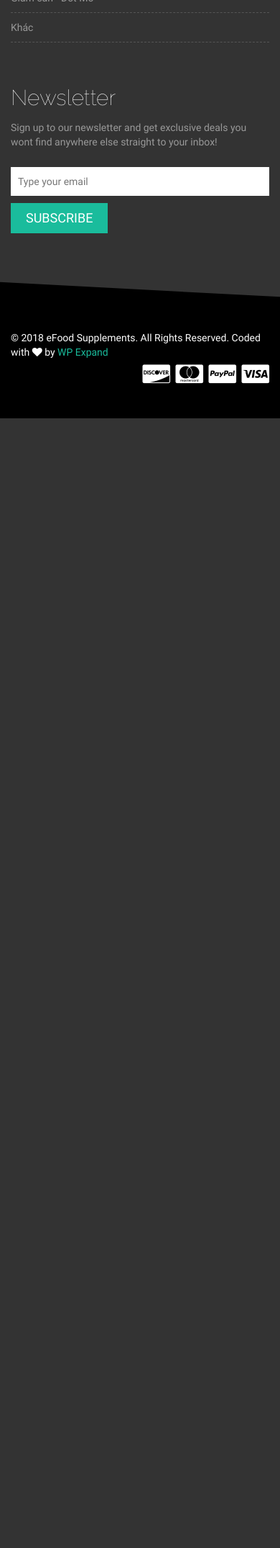
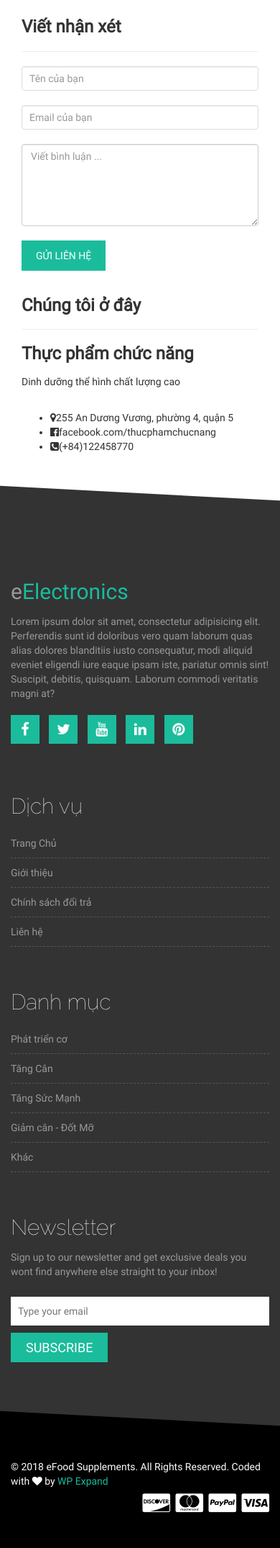
Before and after one commit to dangnghia1997/DoAnWeb_CK, a PHP site: page /lien_he.php in a window 390 px wide. Shown: the part 1255-3405 px from the top of the page at 72% size. Before the commit the page ends 1836 px from the top, so only its background shows below. Run offline with PHP 8.4, Linux system fonts and the light colour scheme; some libraries are stand-ins or nearby versions; some web fonts are replaced.

Commit message:
them font-awsome va them button scrollToTop

```diff
--- a/lien_he.php
+++ b/lien_he.php
@@ -1,3 +1,4 @@
 <?php
+$view="views/lien_he/v_lien_he.php";
 include("templates/layout.php");
 ?>
--- a/public/layout/js/jquery.js
+++ b/public/layout/js/jquery.js
@@ -1 +1,23 @@
 // JavaScript Document
+
+
+//scroll to top button
+$(document).ready(function(){
+
+    //Check to see if the window is top if not then display button
+    $(window).scroll(function(){
+        if ($(this).scrollTop() > 100) {
+            $('.scrollToTop').fadeIn();
+        } else {
+            $('.scrollToTop').fadeOut();
+        }
+    });
+
+    //Click event to scroll to top
+    $('.scrollToTop').click(function(){
+        $('html, body').animate({scrollTop : 0},800);
+        return false;
+    });
+
+});
+//end scroll to top button
--- a/templates/footer-top.php
+++ b/templates/footer-top.php
@@ -1,3 +1,4 @@
+<a href="#" class="scrollToTop"><i class="fa fa-chevron-up"></i></a>
 <div class="footer-top-area">
         <div class="zigzag-bottom"></div>
         <div class="container">
--- a/templates/head.php
+++ b/templates/head.php
@@ -4,7 +4,7 @@
     <meta charset="utf-8">
     <meta http-equiv="X-UA-Compatible" content="IE=edge">
     <meta name="viewport" content="width=device-width, initial-scale=1">
-    <title>eElectronics - HTML eCommerce Template</title>
+    <title>eFood Supplements</title>
 
     <!-- Google Fonts -->
     <link href='http://fonts.googleapis.com/css?family=Titillium+Web:400,200,300,700,600' rel='stylesheet' type='text/css'>
@@ -36,7 +36,7 @@
 
     <!-- Main Script -->
     <script src="public/layout/js/main.js"></script>
-
+    <script src="public/layout/js/jquery.js"></script>
 
 
 
@@ -44,6 +44,7 @@
     <link rel="stylesheet" href="public/layout/css/owl.carousel.css">
     <link rel="stylesheet" href="public/layout/css/style.css">
     <link rel="stylesheet" href="public/layout/css/responsive.css">
+    <link rel="stylesheet" href="public/layout/css/font-awesome.min.css">
 
     <!-- HTML5 shim and Respond.js for IE8 support of HTML5 elements and media queries -->
     <!-- WARNING: Respond.js doesn't work if you view the page via file:// -->
--- /dev/null
+++ b/views/lien_he/v_lien_he.php
@@ -0,0 +1,43 @@
+<div class="product-big-title-area">
+        <div class="container">
+            <div class="row">
+                <div class="col-md-12">
+                    <div class="product-bit-title text-center">
+                        <h2>Liên Hệ</h2>
+                    </div>
+                </div>
+            </div>
+        </div>
+    </div> <!-- End Page title area -->
+
+<div class="single-product-area">
+        <div class="zigzag-bottom"></div>
+        <div class="container">
+            <iframe src="https://www.google.com/maps/embed?pb=!1m18!1m12!1m3!1d979.9134975670003!2d106.68265390444628!3d10.76112748882957!2m3!1f0!2f0!3f0!3m2!1i1024!2i768!4f13.1!3m3!1m2!1s0x31752f1b8e6575c3%3A0x48d253bde1931e59!2zxJDhuqFpIGjhu41jIFPGsCBQaOG6oW0!5e0!3m2!1svi!2s!4v1525542673937" width="100%" height="600" frameborder="0" style="border:0" allowfullscreen></iframe>
+            <div class="col-md-7">
+            <br>
+            <h3>Viết nhận xét</h3>
+            <hr>
+            <form method="post">
+            	<div class="form-group">
+                	<input type="text" class="form-control" placeholder="Tên của bạn" ><br>
+                    <input type="email" class="form-control" placeholder="Email của bạn" ><br>
+                  	<textarea class="form-control" rows="5" placeholder="Viết bình luận ..." ></textarea><br>
+                    <input type="submit" name="submit" value="Gửi liên hệ" >
+                </div>
+            </form>
+            </div>
+            <div class="col-md-5">
+            <br>
+            <h3>Chúng tôi ở đây</h3>
+            <hr>
+            <h3>Thực phẩm chức năng</h3>
+            <p>Dinh dưỡng thể hình chất lượng cao</p><br>
+            <ul class="dia_chi">
+            	<li><i class="fa fa-map-marker"></i><span>255 An Dương Vương, phường 4, quận 5</span></li>
+                <li><i class="fa fa-facebook-official"></i><span>facebook.com/thucphamchucnang</span></li>
+                <li><i class="fa fa-phone-square"></i><span>(+84)122458770</span></li>
+            </ul>
+            </div>
+        </div>
+    </div>
```
Also changed, not shown: public/layout/css/style.css (+28 -0 lines), public/layout/css/font-awesome.min.css (added).
